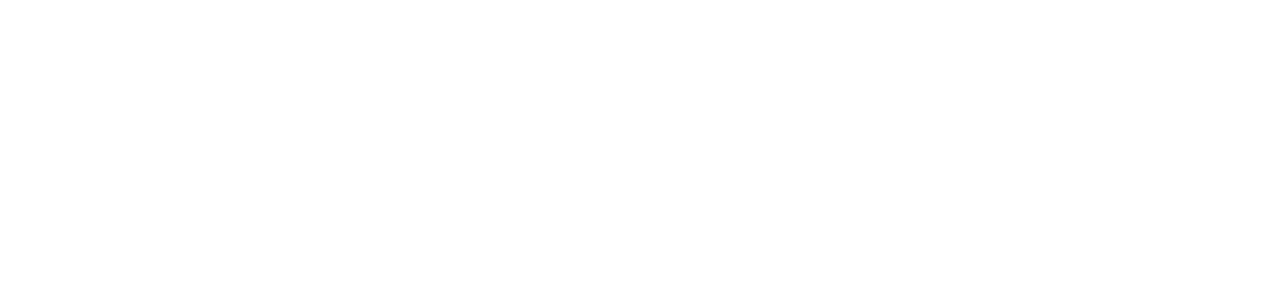
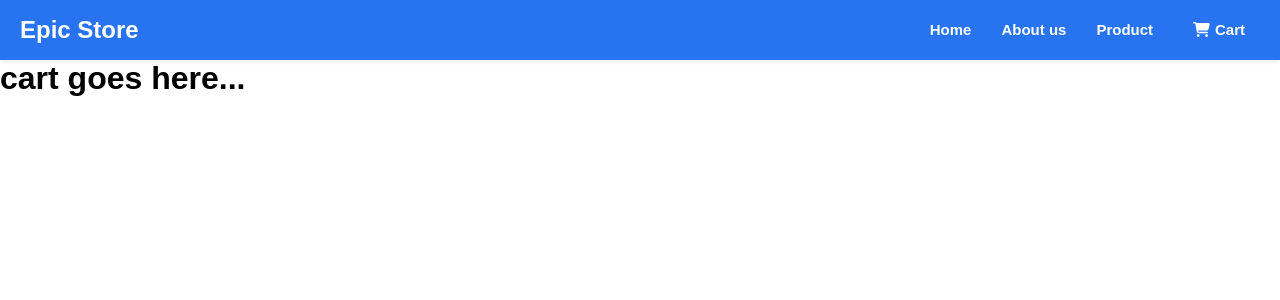
Before and after one commit to gelato21/Epic-Store, a React (Vite) app: page /cart in a window 1280 px wide. Before the commit this address had no page. Shown: the top 300 px of the page. Built offline with nearby package versions, Linux system fonts and the light colour scheme.

Commit message:
adding cart page

```diff
--- /dev/null
+++ b/src/components/CartContaier.jsx
@@ -0,0 +1,10 @@
+import React from "react";
+
+
+export default function CartContainer(){
+
+
+    return(
+        <h1>cart goes here...</h1>
+    )
+}
--- a/src/components/ItemDetails.jsx
+++ b/src/components/ItemDetails.jsx
@@ -33,7 +33,6 @@
     const indianRupee=product.price*83
 
     return(
-        // <div className="item-container">
         <div className="item">
             <div className="item-images">
                 <img src={showImage} alt="Product Image 1" />
@@ -83,8 +82,5 @@
                 </div>
             </div>
         </div>
-        // </div>
-
-
     )
 }
--- a/src/components/ProductDetail.jsx
+++ b/src/components/ProductDetail.jsx
@@ -3,8 +3,10 @@
 import ItemDetails from "./ItemDetails";
 
 export default function ProductDetail(){
+    console.log(useOutletContext())
     const [cartValue, setCartValue]=useOutletContext()
     const params=useParams()
+
     function handleCard(){
         setCartValue(prev => prev+1)
     }
--- a/src/index.css
+++ b/src/index.css
@@ -43,28 +43,19 @@
   cursor: pointer;
   margin-left: 10px;
 }
-/* .badge{
-  font-size:12px;
-  color: #fff;
-  background: red;
-  border-radius:50%;
-  padding: 0 5px;
-  position:relative;
-  left:-8px;
-  top:-11px;
-  opacity:0.9;
-} */
+
 .button__badge {
   background-color: #fa3e3e;
   border-radius: 9px;
   color: white;
-
   padding: 1px 3px;
   font-size: 12px;
-
-  position: absolute; /* Position the badge within the relatively positioned button */
-  top: 10px;
-  right: 50px;
+  position: absolute;
+  top: 11px;
+  right: 65px;
+}
+.icon{
+  margin-right: 5px;
 }
 
 /* ---------------------------Home page CSS---------------------------- */
@@ -135,7 +126,7 @@
   transform: scale(1.05);
 }
 .product-card:hover h1{
-  color: blue;
+  color: #2874F0;
 }
 
 .product-image {
@@ -161,6 +152,7 @@
 
 .card-btn{
   text-align: center;
+  margin-bottom: 20px;
 
 }
 
@@ -175,8 +167,10 @@
 .display-product{
   display: grid;
   margin: 20px;
-  grid-template-columns: repeat(4, auto);
+  grid-template-columns: auto auto auto auto;
+  grid-column-gap: 0px;
 }
+
 
 
 /* ------------------item detail CSS------------------------- */
@@ -246,11 +240,16 @@
   display: flex;
   gap: 10px;
   margin-top: 10px;
+  margin-bottom: 20px;
 }
 .item-short-img > img{
   cursor: pointer;
   height: 40px;
   border: 1px rgb(211, 205, 205) solid;
+}
+.item-short-img > img:hover{
+  border: 2px #2874F0 solid;
+  transform: scale(1.05);
 }
 
 .item-btns{
--- a/src/main.jsx
+++ b/src/main.jsx
@@ -8,6 +8,7 @@
 import About from './pages/About.jsx'
 import Product from './pages/Product.jsx'
 import ProductDetail from './components/ProductDetail.jsx'
+import CartContainer from './components/CartContaier.jsx'
 
 ReactDOM.createRoot(document.getElementById('root')).render(
   <React.StrictMode>
@@ -18,6 +19,7 @@
             <Route index element={<Home />}/>
             <Route path="about" element={<About />}/>
             <Route path="product" element={<Product />}/>
+            <Route path="cart" element={<CartContainer/>}/>
             <Route path="/product/:id" element={<ProductDetail/>}/>
           </Route>
         </Route>
--- a/src/pages/Layout.jsx
+++ b/src/pages/Layout.jsx
@@ -35,14 +35,16 @@
                         >
                             Product
                         </NavLink>
-                        <span className="nav-cart">
+                        <NavLink
+                            to="cart"
+                            className="nav-cart">
                             <FontAwesomeIcon
                                 icon={faCartShopping}
-                                className=""
+                                className="icon"
                             />
-                            <span class="button__badge">{cartValue}</span>
+                            { cartValue!=0 && <span class="button__badge">{cartValue}</span>}
                             Cart
-                        </span>
+                        </NavLink>
                     </div>
                 </nav>
                 <Outlet context={[cartValue, setCartValue]} />
--- a/src/pages/Product.jsx
+++ b/src/pages/Product.jsx
@@ -28,7 +28,7 @@
     return(
         <div className="display-product">
             {
-            displayItems
+                displayItems
             }
         </div>
     )
```
Lines whose indentation alone changed are shown as unchanged.
